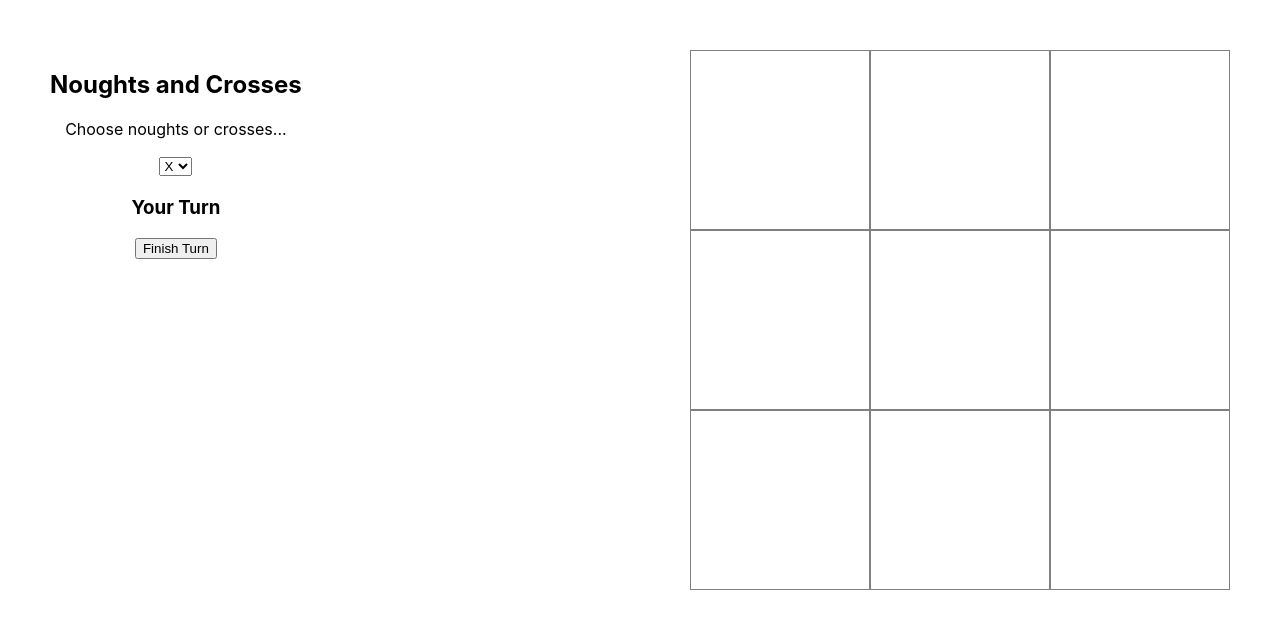
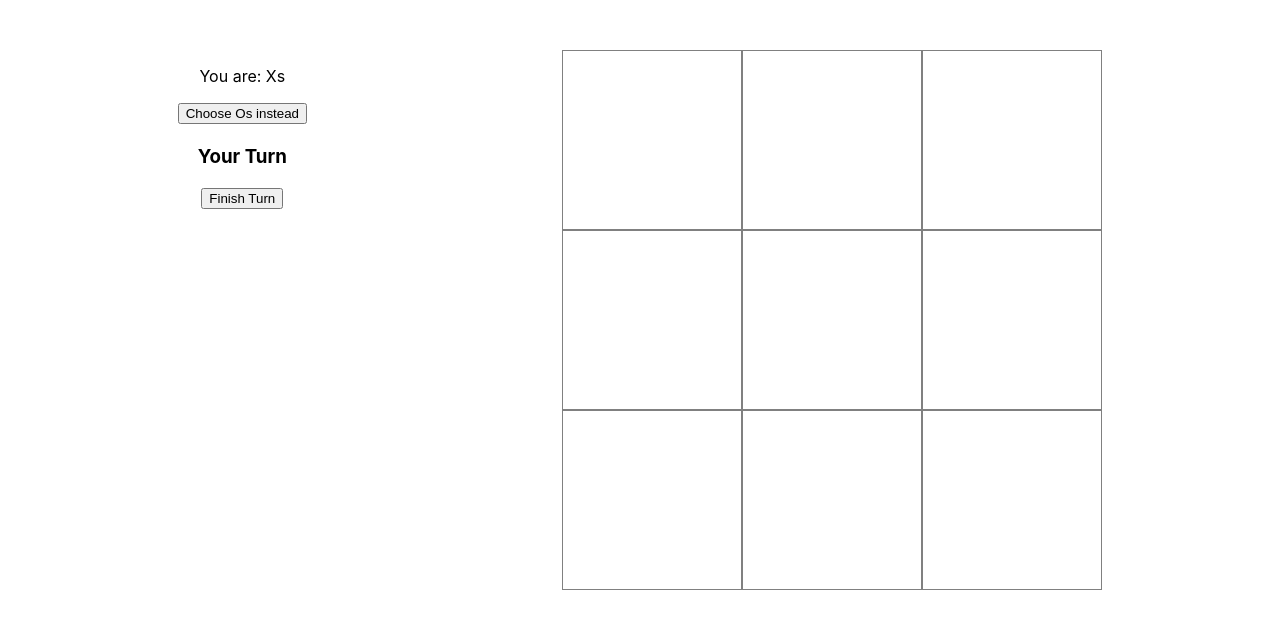
Before and after one commit to KateHoward10/noughts-and-crosses, a React (Create React App) app in the folder os-and-xs/: page / in a window 1280 px wide. Shown: the top 628 px of the page. Built offline with nearby package versions, Linux system fonts and the light colour scheme.

Commit message:
Styling changes

```diff
--- a/os-and-xs/public/index.html
+++ b/os-and-xs/public/index.html
@@ -19,7 +19,7 @@
       work correctly both with client-side routing and a non-root public URL.
       Learn how to configure a non-root public URL by running `npm run build`.
     -->
-    <title>React App</title>
+    <title>Noughts & Crosses</title>
   </head>
   <body>
     <noscript>
--- a/os-and-xs/src/App.css
+++ b/os-and-xs/src/App.css
@@ -4,7 +4,7 @@
 
 .game {
   display: flex;
-  justify-content: space-between;
+  justify-content: space-around;
   margin: 50px;
 }
 
--- a/os-and-xs/src/Box.js
+++ b/os-and-xs/src/Box.js
@@ -2,7 +2,7 @@ import React, { Component } from 'react';
 
 class Box extends Component {
 
-  select = (event) => {
+  select = () => {
     if (this.props.myTurn && this.props.selected==="") {
       this.props.selectBox(this.props.index, "me");
     }
@@ -11,7 +11,7 @@ class Box extends Component {
   render() {
     return (
       <div className="box" onClick={this.select}>
-        {this.props.selected==="me" ? this.props.mySymbol : this.props.selected==="computer" ? this.props.computerSymbol : ""}
+        {this.props.selected==="me" ? this.props.mySymbol : this.props.selected==="computer" ? this.props.computerSymbol : null}
       </div>
     );
   }
--- a/os-and-xs/src/Grid.js
+++ b/os-and-xs/src/Grid.js
@@ -8,10 +8,12 @@ class Grid extends Component {
     win: "",
   }
 
-  chooseSymbol = (event) => {
+  changeSymbol = () => {
+    const mySymbol = this.state.mySymbol;
+    const computerSymbol = this.state.computerSymbol;
     this.setState({
-      mySymbol: event.target.value,
-      computerSymbol: event.target.value==="X" ? "O" : "X"
+      mySymbol: mySymbol==="X" ? "O" : "X",
+      computerSymbol: computerSymbol==="X" ? "O" : "X"
     });
   }
 
@@ -32,7 +34,6 @@ class Grid extends Component {
   finishTurn = () => {
     this.checkForThree("me");
     this.props.swapTurn();
-    console.log(this.props.boxes);
     const indices = this.props.boxes.filter(box => box.selected==="").map(box => box.index);
     const computerChoice = indices[Math.floor(Math.random() * indices.length)];
     this.props.selectBox(computerChoice, "computer");
@@ -44,13 +45,9 @@ class Grid extends Component {
     return (
       <div className="game">
         <div>
-          <h2>Noughts and Crosses</h2>
-          <p>Choose noughts or crosses...</p>
-          <select name="symbol" onChange={this.chooseSymbol} >
-            <option value="X">X</option>
-            <option value="O">O</option>
-          </select>
-          <h2>{this.state.win==="me" ? "You win!" : this.state.win==="computer" ? "The computer wins!" : null}</h2>
+          <p>You are: {this.state.mySymbol}s</p>
+          <button onClick={this.changeSymbol}>Choose {this.state.computerSymbol}s instead</button>
+          <h1>{this.state.win==="me" ? "You win!" : this.state.win==="computer" ? "The computer wins!" : ""}</h1>
           <h3>{this.props.myTurn ? "Your Turn" : "The Computer's Turn"}</h3>
           {this.props.myTurn ? <button onClick={this.finishTurn}>Finish Turn</button> : null}
         </div>
```
